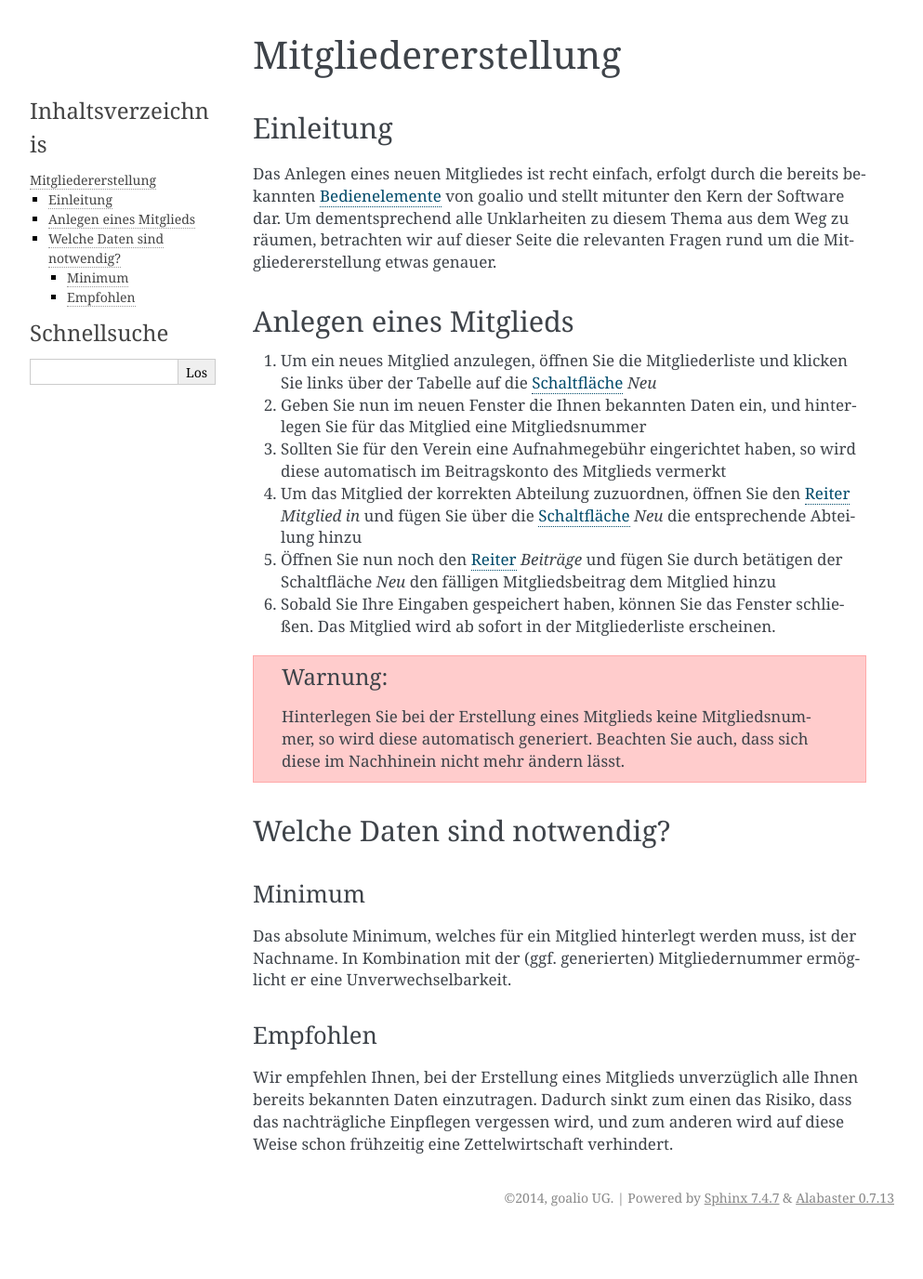
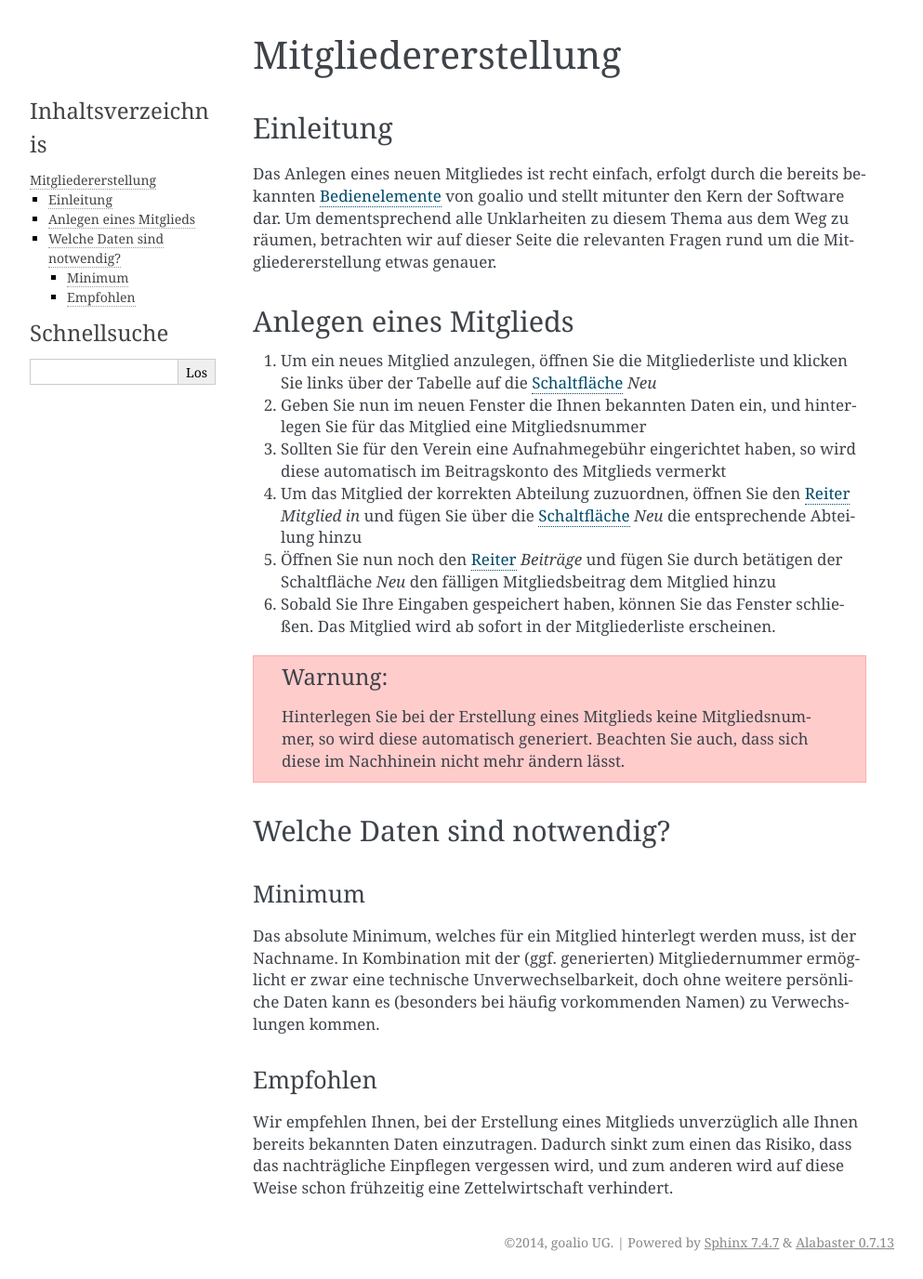
Before and after one commit to goalio/docs, a Sphinx documentation site: the page built from docs/module/mitglieder/erstellen.rst, in a window 1280 px wide. Shown: the whole page at 93% size, without its empty margins (148-1141 px from the left). Built offline with Sphinx 7.4.7, drawn with Linux system fonts in a browser that asks for light colours; formulas are drawn with MathJax 3; before the commit the page ends 1328 px from its top, so only the background shows below that.

Commit message:
Update erstellen.rst

```diff
--- a/docs/module/mitglieder/erstellen.rst
+++ b/docs/module/mitglieder/erstellen.rst
@@ -30,7 +30,7 @@ Welche Daten sind notwendig?
 Minimum
 ^^^^^^^
 
-Das absolute Minimum, welches für ein Mitglied hinterlegt werden muss, ist der Nachname. In Kombination mit der (ggf. generierten) Mitgliedernummer ermöglicht er eine Unverwechselbarkeit.
+Das absolute Minimum, welches für ein Mitglied hinterlegt werden muss, ist der Nachname. In Kombination mit der (ggf. generierten) Mitgliedernummer ermöglicht er zwar eine technische Unverwechselbarkeit, doch ohne weitere persönliche Daten kann es (besonders bei häufig vorkommenden Namen) zu Verwechslungen kommen.
 
 Empfohlen
 ^^^^^^^^^
```
